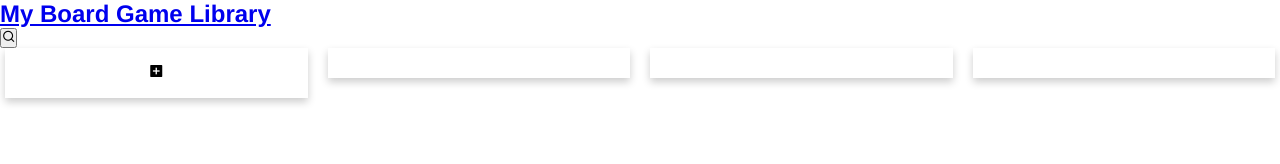
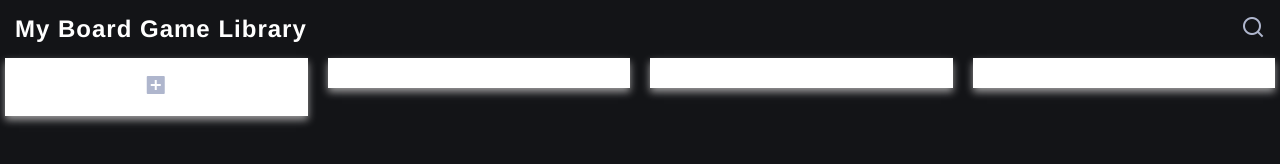
Before and after one commit to tjhansel/foundations_capstone, a website: page public/index.html in a window 1280 px wide. Drawn offline with nearby package versions, Linux system fonts and the light colour scheme.

Commit message:
Updated CSS and HTML added JS

```diff
--- a/public/index.html
+++ b/public/index.html
@@ -25,22 +25,23 @@
 <!-- Cards -->
     <div class="row">
       <div class="column">
-        <div class="card">
+        <div class="card" id="addGameCard">
           <i class="ri-add-box-fill"></i>
         </div>
       </div>
       <div class="column">
-        <div class="card"></div>
+        <div class="card" id="gameCard"></div>
+
       </div>
       <div class="column">
-        <div class="card"></div>
+        <div class="card" id="gameCard"></div>
       </div>
       <div class="column">
-        <div class="card"></div>
+        <div class="card" id="gameCard"></div>
       </div>
     </div>
 
-    <div class="search-form-container container" id="search-form-container">
+    <!-- <div class="search-form-container container" id="search-form-container">
       <div class="form-container-inner">
         <form action="" class="form">
           <input type="text" class="form-input" placeholder="Search for board game">
@@ -52,7 +53,7 @@
       </div>
       <button class="btn form-close-btn place-items-center" id="form-close-btn"></button>
       <i class="ri-close-circle-line"></i>
-    </div>
+    </div> -->
 
 
 
--- a/public/styles.css
+++ b/public/styles.css
@@ -6,6 +6,8 @@
     --secondary-background-color:#252830;
     --hover-light-color: var(--light-color);
     --hover-dark-color: var(--light-color-alt);
+    --transparent-light-color: rgba(255,255,255,.05);
+    --transparent-dark-color: rgba(0,0,0,.75);
     --font-size-xsm: 1.2rem;
     --font-size-sm: 1.6rem;
     --font-size-md: 2.4rem;
@@ -31,8 +33,76 @@ html{
 body{
     font-family: var(--font-family);
     font-size:var(--font-size-sm);
+    color: var(--light-color-alt);
+    background-color: var(--primary-background-color);
+    letter-spacing: 1px;
+    transition: background-color .25s, color .25s;
 }
 
+a{
+    text-decoration: none;
+    color: inherit;
+}
+
+img{
+    max-width: 100%;
+    display: block;
+}
+
+ul{
+    list-style: none;
+}
+
+input,button{
+    font:inherit;
+    color:inherit;
+    border: none;
+    background-color: transparent;
+    outline: none;
+}
+
+i{
+    font-size: var(--font-size-md);
+}
+
+/* Reuseable classes */
+.container{
+    max-width: 160rem;
+    margin: 0 auto;
+    padding: 0 1.5rem;
+}
+
+.place-items-center{
+    display: inline-flex;
+    align-items: center;
+    justify-content: center;
+}
+
+
+/* Header */
+.header{
+    background-color: var(--secondary-background-color);
+    position: fixed;
+    top: 0;
+    left: 0;
+    width: 100%;
+    z-index: 999;
+}
+
+.navbar{
+    display: flex;
+    align-items: center;
+    justify-content: space-between;
+    padding-block: 1.5rem;
+}
+.title{
+    font-size: var(--font-size-md);
+    color: var(--light-color);
+
+}
+.menu{
+
+}
 /* Column Styles */
 .column {
     float: left;
@@ -46,19 +116,21 @@ body{
     clear: both;
   }
   .card {
-    box-shadow: 0 4px 8px 0 rgba(0, 0, 0, 0.2); /* "card" effect */
+    box-shadow: 0 4px 8px 0 rgba(247, 245, 245, 0.612); /* "card" effect */
     padding: 1.5rem;
     text-align: center;
     background-color: var(--light-color);
   }
-@media screen and (max-width: 600px) {
+@media screen and (max-width: 60px) {
     .column {
       width: 100%;
       display: block;
       margin-bottom: 20px;
     }
   }
-/* Search */
+
+
+  /* Search */
 .search-form-container{
     width: 100%;
     max-width: 100%;
```
